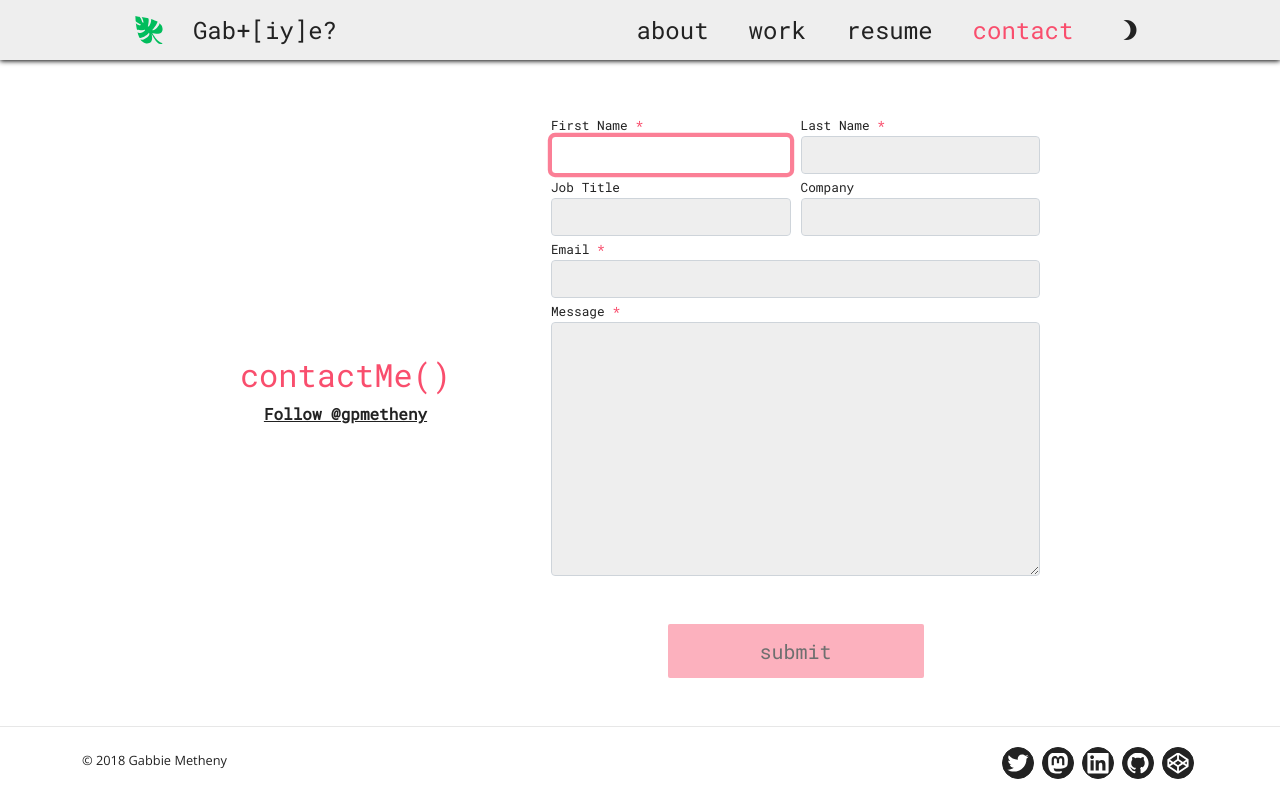
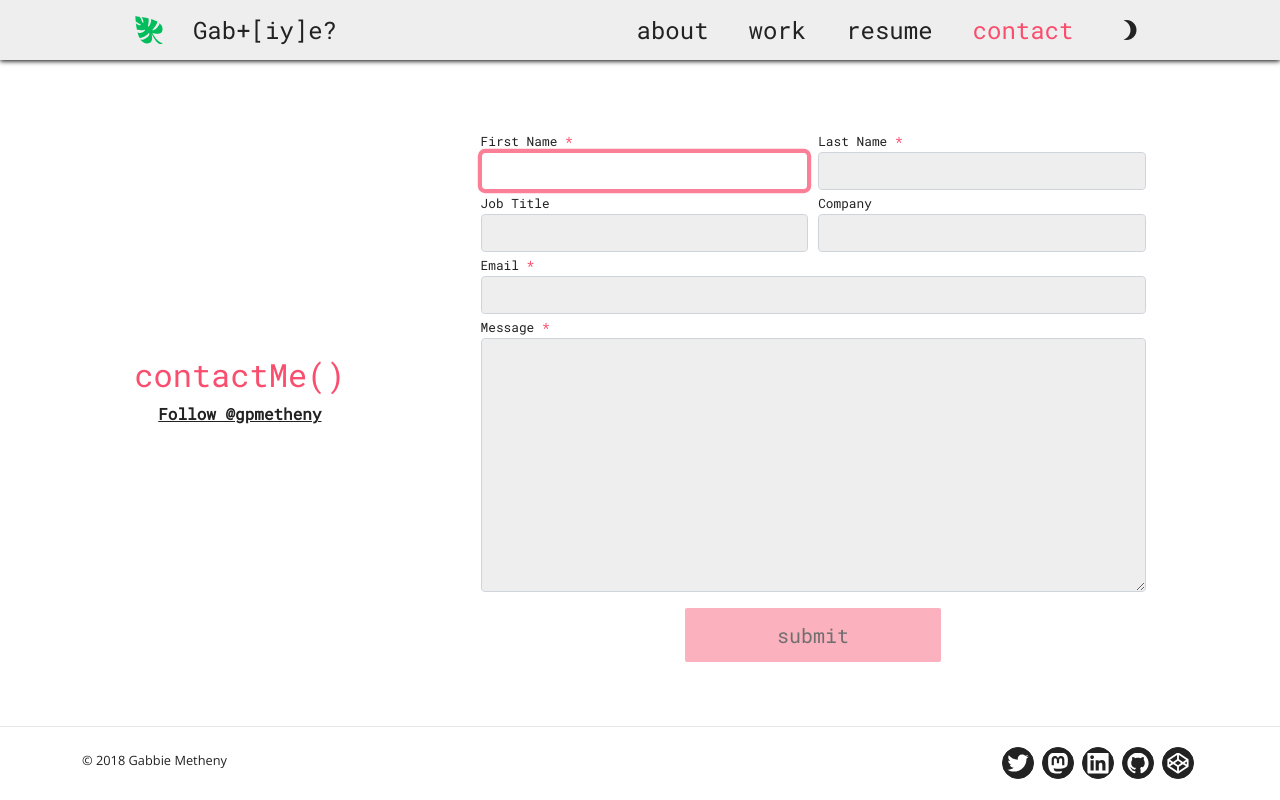
Before and after one commit to gpmetheny/gpmetheny.github.io, a React (Create React App) app: page /#/contact in a window 1280 px wide. Built offline with nearby package versions, Linux system fonts and the light colour scheme.

Commit message:
fix layout bug introduced by removing formspree link

```diff
--- a/src/Components/Contact.js
+++ b/src/Components/Contact.js
@@ -95,13 +95,13 @@ class _Contact extends Component {
               </div>
 
               <div className="form-row">
-                <div className="form-group offset-lg-2 col-lg-10 mb-0">
+                <div className="form-group offset-lg-2 col-lg-10">
                   <label className="mb-0" htmlFor="message"><small>Message<span> *</span></small></label>
                   <textarea className="form-control required" name="message" id="message" rows="10" cols="60" required></textarea>
                 </div>
-                {/* <div className="form-group offset-lg-2 col-lg-10 text-center">
-                  <small>contact form powered by <a href="https://formspree.io/" target="_blank" rel="noopener noreferrer" tabIndex={-1}>Formspree</a></small>
-                </div> */}
+                {/* <div className="form-group offset-lg-2 col-lg-10 text-center"> */}
+                  {/* <small>contact form powered by <a href="https://formspree.io/" target="_blank" rel="noopener noreferrer" tabIndex={-1}>Formspree</a></small> */}
+                {/* </div> */}
               </div>
 
               <div className="form-row" id="hiddenFields">
@@ -112,8 +112,7 @@ class _Contact extends Component {
 
               <div className="form-row text-center">
                 <div className="form-group offset-lg-2 col-lg-10">
-                  <CTA as="input" type="submit" value="submit" id="submit" className="mt-3 mt-lg-5" disabled />
-                  {/* <input type="submit" className="btn btn-danger" value="Submit" id="submit" disabled /> */}
+                  <CTA as="input" type="submit" value="submit" id="submit" disabled />
                 </div>
               </div>
 
@@ -130,6 +129,10 @@ const Contact = styled(_Contact)`
   /* prevents edge bug where () break to separate line */
   h2 {
     white-space: nowrap;
+  }
+
+  form {
+    min-width: 100%;
   }
 
   label {
```
